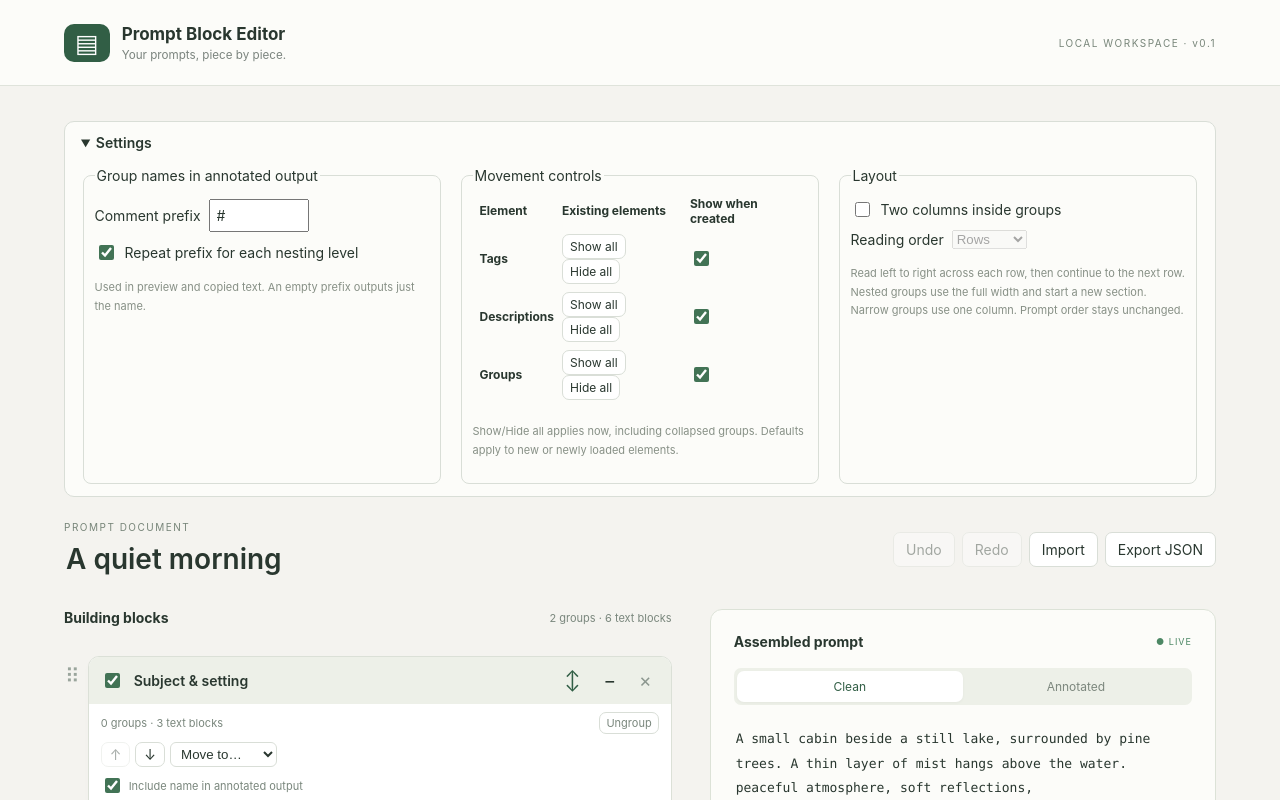
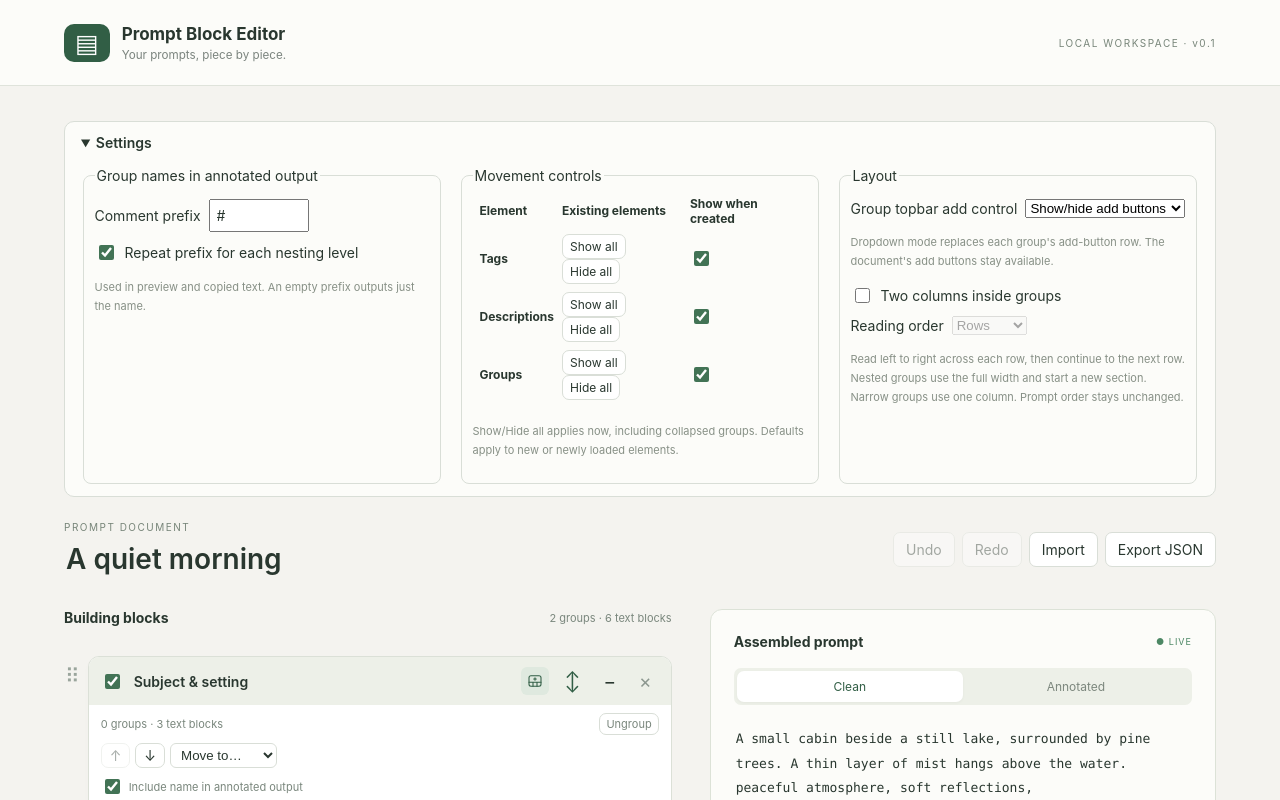
Before and after one commit to pppanyue/Prompt-Block-Editor, a React (Vite) app: page / in a window 1280 px wide. Both pictures are taken after a click on the heading "Settings". Shown: the top 800 px of the page. Built offline with nearby package versions, Linux system fonts and the light colour scheme.

Commit message:
add element update: 1. Show/hide add buttons 2. Add element dropdown 3. global settings that toggle mode between them

```diff
--- a/src/App.tsx
+++ b/src/App.tsx
@@ -43,6 +43,7 @@ export default function App() {
             blocks={document.blocks}
             twoColumns={preferences.settings.twoColumns}
             layoutOrder={preferences.settings.layoutOrder}
+            groupAddControl={preferences.settings.groupAddControl}
             movementVisibility={preferences.movementVisibility}
             onToggleMovement={preferences.toggleMovement}
             onAdd={editor.addBlock}
--- a/src/components/GroupEditor.tsx
+++ b/src/components/GroupEditor.tsx
@@ -11,6 +11,7 @@ type GroupEditorProps = {
   onUngroup: () => void;
   movementControls: ReactNode;
   movementControlsToggle: ReactNode;
+  addElementControl: ReactNode;
   children: ReactNode;
 };
 
@@ -22,6 +23,7 @@ export function GroupEditor({
   onUngroup,
   movementControls,
   movementControlsToggle,
+  addElementControl,
   children,
 }: GroupEditorProps) {
   return (
@@ -40,6 +42,7 @@ export function GroupEditor({
             value={group.name}
             onChange={(event) => onUpdate({ name: event.target.value })}
           />
+          {addElementControl}
           {movementControlsToggle}
           <button
             aria-label={`${group.collapsed ? 'Expand' : 'Collapse'} ${group.name}`}
--- a/src/components/SettingsPanel.tsx
+++ b/src/components/SettingsPanel.tsx
@@ -92,6 +92,26 @@ export function SettingsPanel({ settings, onChange, onSetCurrentMovement }: Sett
         <fieldset>
           <legend>Layout</legend>
           <label>
+            Group topbar add control
+            <select
+              aria-label="Group topbar add control"
+              value={settings.groupAddControl}
+              onChange={(event) =>
+                onChange({
+                  ...settings,
+                  groupAddControl: event.target.value as 'toggle' | 'dropdown',
+                })
+              }
+            >
+              <option value="toggle">Show/hide add buttons</option>
+              <option value="dropdown">Add element dropdown</option>
+            </select>
+          </label>
+          <p className="hint">
+            Dropdown mode replaces each group's add-button row. The document's add buttons stay
+            available.
+          </p>
+          <label>
             <input
               type="checkbox"
               checked={settings.twoColumns}
--- a/src/components/TreeEditor.tsx
+++ b/src/components/TreeEditor.tsx
@@ -18,6 +18,7 @@ export type TreeEditorProps = {
   blocks: Block[];
   twoColumns: boolean;
   layoutOrder: 'rows' | 'columns';
+  groupAddControl: 'toggle' | 'dropdown';
   movementVisibility: Record<string, boolean>;
   onToggleMovement: (id: string) => void;
   onAdd: (parentId: string | null, type: Block['type']) => void;
@@ -38,6 +39,15 @@ function destinations(blocks: Block[], path = ''): Destination[] {
 
 export function TreeEditor(props: TreeEditorProps) {
   const [activeId, setActiveId] = useState<string | null>(null);
+  const [hiddenAddButtons, setHiddenAddButtons] = useState<Set<string>>(() => new Set());
+  function toggleAddButtons(id: string) {
+    setHiddenAddButtons((previous) => {
+      const next = new Set(previous);
+      if (next.has(id)) next.delete(id);
+      else next.add(id);
+      return next;
+    });
+  }
   const sensors = useSensors(useSensor(PointerSensor, { activationConstraint: { distance: 6 } }));
   const targets: Destination[] = [
     { id: null, label: 'Document (top level)' },
@@ -80,6 +90,8 @@ export function TreeEditor(props: TreeEditorProps) {
           inheritedDisabled={false}
           activeId={activeId}
           targets={targets}
+          hiddenAddButtons={hiddenAddButtons}
+          onToggleAddButtons={toggleAddButtons}
         />
       </DndContext>
       <p className="hint">
@@ -97,6 +109,8 @@ type BlockListProps = TreeEditorProps & {
   inheritedDisabled: boolean;
   activeId: string | null;
   targets: Destination[];
+  hiddenAddButtons: Set<string>;
+  onToggleAddButtons: (id: string) => void;
 };
 
 function BlockList(props: BlockListProps) {
@@ -183,6 +197,50 @@ function BlockList(props: BlockListProps) {
             {block.type === 'group' ? (
               <GroupEditor
                 group={block}
+                addElementControl={
+                  props.groupAddControl === 'dropdown' ? (
+                    <select
+                      className="group-add-control"
+                      aria-label={`Add element to ${block.name}`}
+                      value=""
+                      onChange={(event) => {
+                        const type = event.target.value;
+                        if (type === 'tag' || type === 'description' || type === 'group')
+                          props.onAdd(block.id, type);
+                      }}
+                    >
+                      <option value="" disabled>
+                        Add…
+                      </option>
+                      <option value="tag">Tag</option>
+                      <option value="description">Description</option>
+                      <option value="group">Group</option>
+                    </select>
+                  ) : (
+                    <button
+                      className="group-add-control add-buttons-toggle"
+                      aria-label={`${props.hiddenAddButtons.has(block.id) ? 'Show' : 'Hide'} add buttons for ${block.name}`}
+                      aria-expanded={!props.hiddenAddButtons.has(block.id)}
+                      title={`${props.hiddenAddButtons.has(block.id) ? 'Show' : 'Hide'} add buttons`}
+                      onClick={() => props.onToggleAddButtons(block.id)}
+                    >
+                      <svg
+                        width="16"
+                        height="16"
+                        viewBox="0 0 24 24"
+                        fill="none"
+                        stroke="currentColor"
+                        strokeWidth="1.6"
+                        strokeLinecap="round"
+                        strokeLinejoin="round"
+                        aria-hidden="true"
+                      >
+                        <rect x="3" y="4" width="18" height="16" rx="3" />
+                        <path d="M3 14h18M9 14v6M15 14v6M12 7v4M10 9h4" />
+                      </svg>
+                    </button>
+                  )
+                }
                 inheritedDisabled={inheritedDisabled}
                 movementControls={movementVisible ? movementControls : null}
                 movementControlsToggle={movementControlsToggle}
@@ -226,11 +284,14 @@ function BlockList(props: BlockListProps) {
         parentId === null ? 'Move to end of document' : `Move into ${parentName}`,
       )}
       {!items.length && <p className="empty">Add a block or drop one here.</p>}
-      <div className="add-buttons" role="group" aria-label={`Add to ${parentName}`}>
-        <button onClick={() => props.onAdd(parentId, 'tag')}>+ Tag</button>
-        <button onClick={() => props.onAdd(parentId, 'description')}>+ Description</button>
-        <button onClick={() => props.onAdd(parentId, 'group')}>+ Group</button>
-      </div>
+      {(parentId === null ||
+        (props.groupAddControl === 'toggle' && !props.hiddenAddButtons.has(parentId))) && (
+        <div className="add-buttons" role="group" aria-label={`Add to ${parentName}`}>
+          <button onClick={() => props.onAdd(parentId, 'tag')}>+ Tag</button>
+          <button onClick={() => props.onAdd(parentId, 'description')}>+ Description</button>
+          <button onClick={() => props.onAdd(parentId, 'group')}>+ Group</button>
+        </div>
+      )}
     </div>
   );
 }
--- a/src/hooks/useEditorSettings.ts
+++ b/src/hooks/useEditorSettings.ts
@@ -6,6 +6,7 @@ export type EditorSettings = {
   repeatPrefix: boolean;
   twoColumns: boolean;
   layoutOrder: 'rows' | 'columns';
+  groupAddControl: 'toggle' | 'dropdown';
   defaultMovement: Record<Block['type'], boolean>;
 };
 const defaults: EditorSettings = {
@@ -13,6 +14,7 @@ const defaults: EditorSettings = {
   repeatPrefix: true,
   twoColumns: false,
   layoutOrder: 'rows',
+  groupAddControl: 'toggle',
   defaultMovement: { tag: true, description: true, group: true },
 };
 const storageKey = 'prompt-block-editor.settings.v1';
@@ -26,6 +28,7 @@ function loadSettings(): EditorSettings {
         typeof value?.repeatPrefix === 'boolean' ? value.repeatPrefix : defaults.repeatPrefix,
       twoColumns: typeof value?.twoColumns === 'boolean' ? value.twoColumns : defaults.twoColumns,
       layoutOrder: value?.layoutOrder === 'columns' ? 'columns' : 'rows',
+      groupAddControl: value?.groupAddControl === 'dropdown' ? 'dropdown' : 'toggle',
       defaultMovement: Object.fromEntries(
         (['tag', 'description', 'group'] as const).map((type) => [
           type,
--- a/src/styles.css
+++ b/src/styles.css
@@ -526,3 +526,38 @@ footer {
     column-span: all;
   }
 }
+
+.group-header .group-add-control {
+  font: inherit;
+  font-size: 11px;
+  padding: 4px 6px;
+  border: 1px solid #d9ded7;
+  border-radius: 6px;
+  background: #fff;
+  color: inherit;
+  max-width: 110px;
+}
+.settings-content select {
+  min-width: 0;
+  max-width: 100%;
+}
+.group-header .add-buttons-toggle {
+  display: inline-flex;
+  align-items: center;
+  justify-content: center;
+  flex: 0 0 28px;
+  width: 28px;
+  height: 28px;
+  padding: 0;
+  border-color: transparent;
+  background: transparent;
+  color: #7a877d;
+}
+.group-header .add-buttons-toggle[aria-expanded='true'] {
+  color: #315e45;
+  background: #dfe9df;
+}
+.group-header .add-buttons-toggle:hover {
+  background: #d3e2d5;
+  color: #315e45;
+}
```
Also changed, not shown: 1 other file (tests, documents, lock files or other folders).
